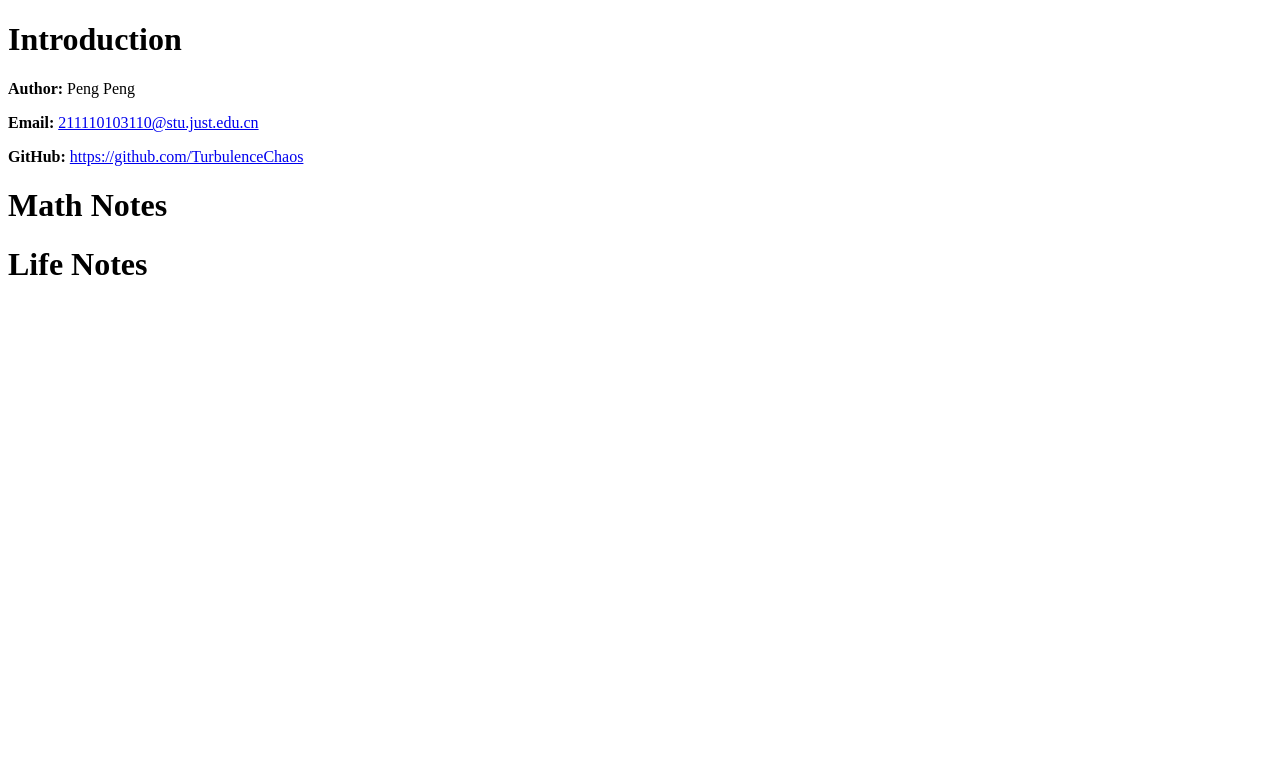
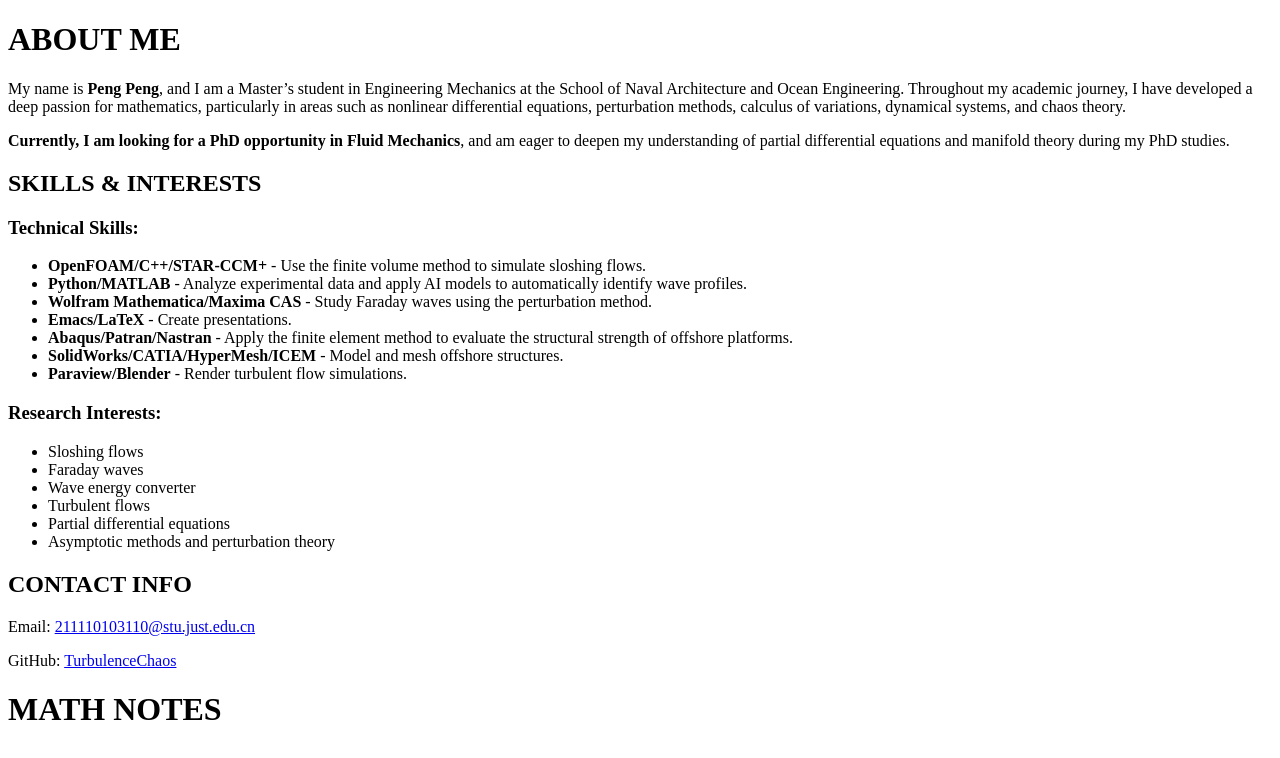
Before and after one commit to TurbulenceChaos/turbulencechaos.github.io, a plain HTML site: page index.html in a window 1280 px wide. Drawn offline with Linux system fonts and the light colour scheme.

Commit message:
Add ABOUT ME

```diff
--- a/index.html
+++ b/index.html
@@ -4,21 +4,74 @@
     <title>GitHub Blog</title>
   </head>
   <body>
-    <h1>Introduction</h1>
-    <p><strong>Author:</strong> Peng Peng</p>
+    <h1>ABOUT ME</h1>
     <p>
-      <strong>Email:</strong>
+      My name is <strong>Peng Peng</strong>, and I am a Master’s student in
+      Engineering Mechanics at the School of Naval Architecture and Ocean
+      Engineering. Throughout my academic journey, I have developed a deep
+      passion for mathematics, particularly in areas such as nonlinear
+      differential equations, perturbation methods, calculus of variations,
+      dynamical systems, and chaos theory.
+    </p>
+
+    <p>
+      <strong
+        >Currently, I am looking for a PhD opportunity in Fluid
+        Mechanics</strong
+      >, and am eager to deepen my understanding of partial differential
+      equations and manifold theory during my PhD studies.
+    </p>
+
+    <h2>SKILLS & INTERESTS</h2>
+    <h3>Technical Skills:</h3>
+    <ul>
+      <li>
+        <strong>OpenFOAM/C++/STAR-CCM+</strong> - Use the finite volume method
+        to simulate sloshing flows.
+      </li>
+      <li>
+        <strong>Python/MATLAB</strong> - Analyze experimental data and apply AI
+        models to automatically identify wave profiles.
+      </li>
+      <li>
+        <strong>Wolfram Mathematica/Maxima CAS</strong> - Study Faraday waves
+        using the perturbation method.
+      </li>
+      <li><strong>Emacs/LaTeX</strong> - Create presentations.</li>
+      <li>
+        <strong>Abaqus/Patran/Nastran</strong> - Apply the finite element method
+        to evaluate the structural strength of offshore platforms.
+      </li>
+      <li>
+        <strong>SolidWorks/CATIA/HyperMesh/ICEM</strong> - Model and mesh
+        offshore structures.
+      </li>
+      <li>
+        <strong>Paraview/Blender</strong> - Render turbulent flow simulations.
+      </li>
+    </ul>
+
+    <h3>Research Interests:</h3>
+    <ul>
+      <li>Sloshing flows</li>
+      <li>Faraday waves</li>
+      <li>Wave energy converter</li>
+      <li>Turbulent flows</li>
+      <li>Partial differential equations</li>
+      <li>Asymptotic methods and perturbation theory</li>
+    </ul>
+
+    <h2>CONTACT INFO</h2>
+    <p>
+      Email:
       <a href="mailto:211110103110@stu.just.edu.cn"
         >211110103110@stu.just.edu.cn</a
       >
     </p>
     <p>
-      <strong>GitHub:</strong>
-      <a href="https://github.com/TurbulenceChaos" target="_blank"
-        >https://github.com/TurbulenceChaos</a
-      >
+      GitHub: <a href="https://github.com/TurbulenceChaos">TurbulenceChaos</a>
     </p>
-    <h1>Math Notes</h1>
-    <h1>Life Notes</h1>
+
+    <h1>MATH NOTES</h1>
   </body>
 </html>
```
